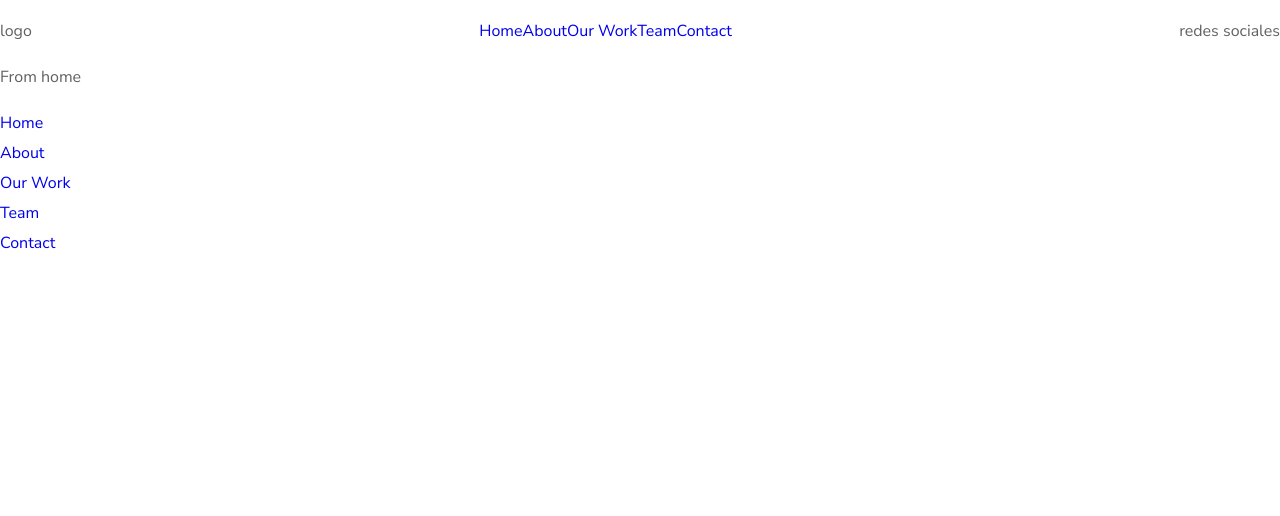
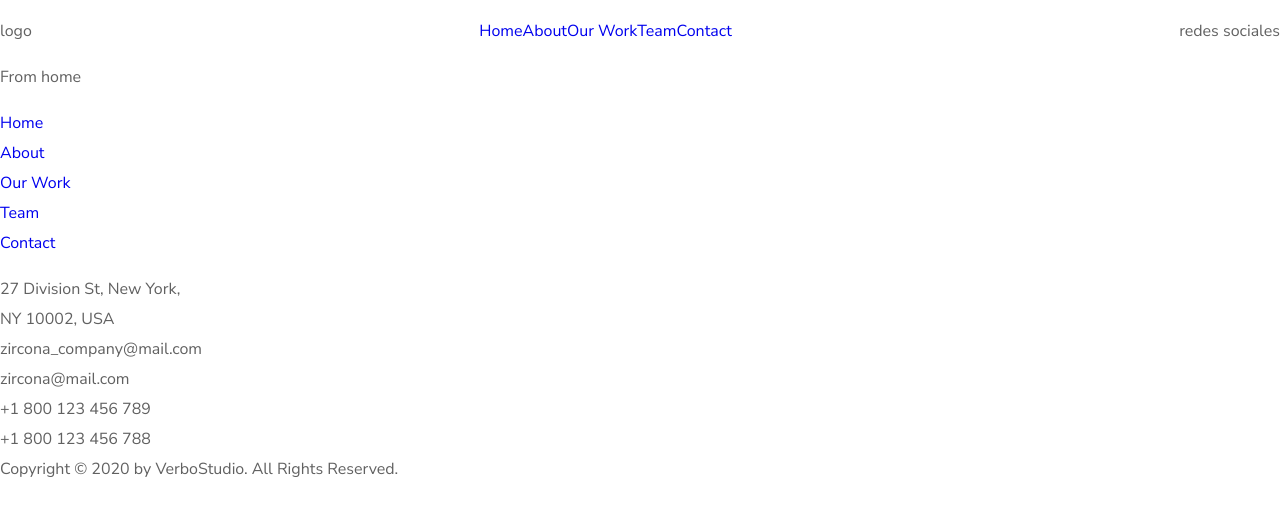
Before and after one commit to jorgerepossi/sls-poc, a React (Create React App) app in the folder frontend/: page / in a window 1280 px wide. Shown: the top 516 px of the page. Built offline with nearby package versions, Linux system fonts and the light colour scheme; no server answers.

Commit message:
Header Footer List Data

```diff
--- a/frontend/src/components/Footer/Footer.tsx
+++ b/frontend/src/components/Footer/Footer.tsx
@@ -1,12 +1,14 @@
 import React from "react";
 import FooterStyled from "./Footer.styled";
-import { Data } from "./../Navbar/Data";
-import { List } from "../List";
+import { Data, InfoData } from "./../Navbar/Data";
+import { List, Info } from "../List";
 
 export const Footer = () => {
   return (
     <FooterStyled>
       <List data={Data} />
+      <Info data={InfoData} />
+      <p>Copyright © 2020 by VerboStudio. All Rights Reserved.</p>
     </FooterStyled>
   );
 };
--- a/frontend/src/components/List/List.tsx
+++ b/frontend/src/components/List/List.tsx
@@ -1,13 +1,13 @@
-import React, { Fragment} from "react";
+import React, { Fragment } from "react";
 import { Navbar } from "./../Navbar";
 
-interface ListProps {
-  data: Array<Type>;
+type TypeProps = {
+  data: Array<ListProps>;
   className?: string;
   id?: string;
-}
+};
 
-interface Type {
+interface ListProps {
   to?: string;
   className?: string;
   activeClassName?: string;
@@ -20,7 +20,11 @@ interface Type {
   seo?: string;
 }
 
-export const List: React.FC<ListProps> = ({ data, className, id }): JSX.Element => {
+export const List: React.FC<TypeProps> = ({
+  data,
+  className,
+  id,
+}): JSX.Element => {
   return (
     <Fragment>
       <ul id={id} className={className}>
@@ -41,3 +45,27 @@ export const List: React.FC<ListProps> = ({ data, className, id }): JSX.Element
     </Fragment>
   );
 };
+
+interface InfoProps {
+  infoContentFirst?: string;
+  infoContentSecond?: string;
+}
+
+type InfoType = {
+  data: Array<InfoProps>;
+  className?: string;
+  id?: string;
+};
+
+export const Info: React.FC<InfoType> = ({ data, className }): JSX.Element => {
+  return (
+    <div className={className}>
+      {data.map((info, key) => (
+        <div key={key}>
+          <p>{info.infoContentFirst}</p>
+          <p>{info.infoContentSecond}</p>
+        </div>
+      ))}
+    </div>
+  );
+};
--- a/frontend/src/components/List/index.ts
+++ b/frontend/src/components/List/index.ts
@@ -1 +1 @@
-export { List } from './List'
+export { List, Info } from './List'
--- a/frontend/src/components/Navbar/Data.js
+++ b/frontend/src/components/Navbar/Data.js
@@ -11,7 +11,7 @@ export const Data = [
   },
   {
     to: "/our-work",
-    seo: "Our Work",
+    seo: "Our IT Work",
     sitelink: "Our Work",
   },
   {
@@ -25,3 +25,18 @@ export const Data = [
     sitelink: "Contact",
   },
 ];
+
+export const InfoData = [
+  {
+    infoContentFirst: "27 Division St, New York,",
+    infoContentSecond: "NY 10002, USA",
+  },
+  {
+    infoContentFirst: "zircona_company@mail.com",
+    infoContentSecond: "zircona@mail.com",
+  },
+  {
+    infoContentFirst: "+1 800 123 456 789",
+    infoContentSecond: "+1 800 123 456 788",
+  },
+];
--- a/frontend/src/components/Navbar/Navbar.tsx
+++ b/frontend/src/components/Navbar/Navbar.tsx
@@ -34,8 +34,6 @@ export const Navbar: React.FC<NavbarProps> = ({
 
   return (
     <Link
-      activeClassName={activeClassName}
-      inactiveClassName={inactiveClassName}
       className={allClassName}
       to={to}
       alt={alt}
--- a/frontend/src/components/Navbar/Navigation.tsx
+++ b/frontend/src/components/Navbar/Navigation.tsx
@@ -1,6 +1,5 @@
 import React from "react";
 import { Data } from "./Data";
-import { Navbar } from "./Navbar";
 import styled from "@emotion/styled";
 import { List } from "../List";
 
```
Also changed, not shown: frontend/src/components/Header/Header.tsx (+7 -13 lines).
